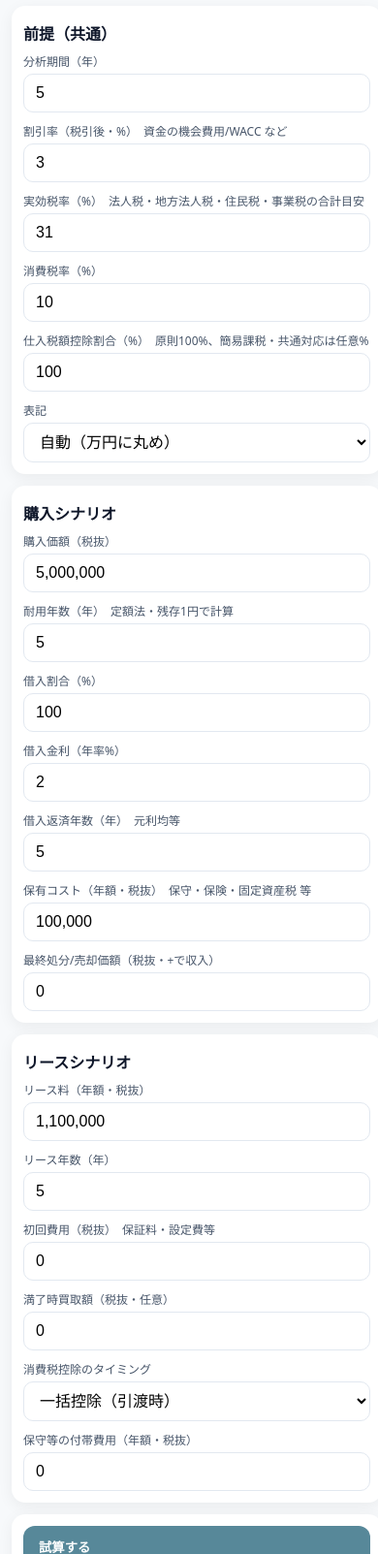
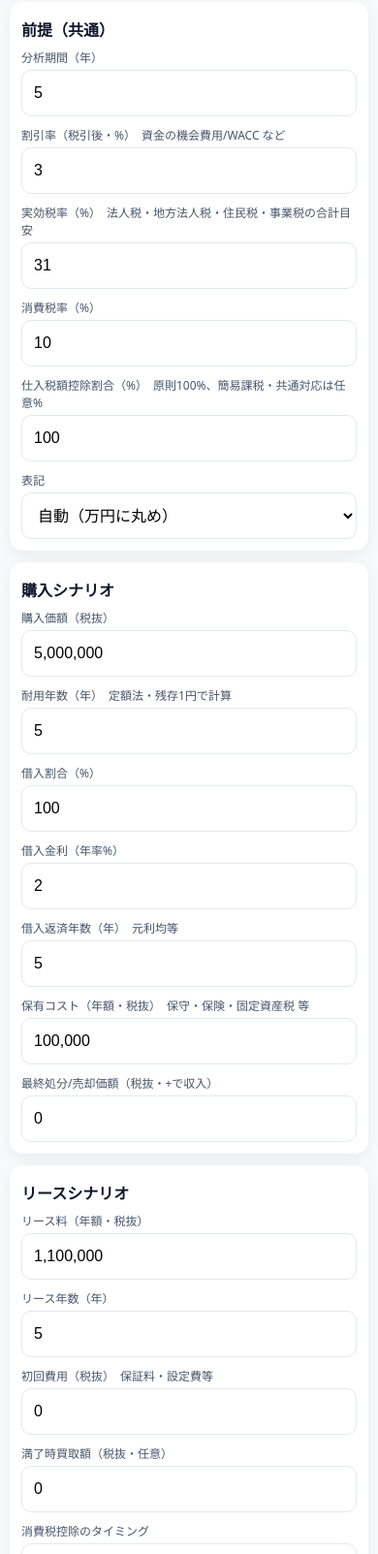
Before and after one commit to takatrp/purchase-or-lease, a plain HTML site: page index.html in a window 390 px wide. Shown: the part 52-1655 px from the top of the page at 97% size. Drawn offline with Linux system fonts and the light colour scheme.

Commit message:
index.html を更新

```diff
--- a/index.html
+++ b/index.html
@@ -32,6 +32,16 @@
   th:first-child,td:first-child{text-align:left}
   .footer{font-size:12px;color:var(--muted)}
   .pill{display:inline-block;padding:4px 8px;border-radius:999px;background:#eef6fb;color:#0b3954;font-size:12px}
+  /* Mobile-first tweaks */
+  .chart{width:100%;height:220px}
+  @media(max-width:839px){
+    main{padding:10px}
+    header h1{font-size:16px}
+    .kpi{grid-template-columns:1fr}
+    .row{grid-template-columns:1fr}
+    .btn{width:100%}
+    input,select{height:48px;font-size:16px}
+  }
 </style>
 </head>
 <body>
@@ -44,23 +54,23 @@
     <div class="grid g2">
       <div>
         <label>分析期間（年）</label>
-        <input type="text" class="num" id="years" value="5" min="1" step="1">
+        <input type="text" class="num" inputmode="decimal" id="years" value="5" min="1" step="1">
       </div>
       <div>
         <label>割引率（税引後・%）<span class="muted">　資金の機会費用/WACC など</span></label>
-        <input type="text" class="num" id="disc" value="3.0" step="0.1">
+        <input type="text" class="num" inputmode="decimal" id="disc" value="3.0" step="0.1">
       </div>
       <div>
         <label>実効税率（%）<span class="muted">　法人税・地方法人税・住民税・事業税の合計目安</span></label>
-        <input type="text" class="num" id="tax" value="31.0" step="0.1">
+        <input type="text" class="num" inputmode="decimal" id="tax" value="31.0" step="0.1">
       </div>
       <div>
         <label>消費税率（%）</label>
-        <input type="text" class="num" id="vatRate" value="10" step="0.1">
+        <input type="text" class="num" inputmode="decimal" id="vatRate" value="10" step="0.1">
       </div>
       <div>
         <label>仕入税額控除割合（%）<span class="muted">　原則100%、簡易課税・共通対応は任意%</span></label>
-        <input type="text" class="num" id="vatCreditRatio" value="100" step="1" min="0" max="100">
+        <input type="text" class="num" inputmode="decimal" id="vatCreditRatio" value="100" step="1" min="0" max="100">
       </div>
       <div>
         <label>表記</label>
@@ -77,31 +87,31 @@
     <div class="grid g2">
       <div>
         <label>購入価額（税抜）</label>
-        <input type="text" class="num" id="buyPrice" value="5000000" step="10000">
+        <input type="text" class="num" inputmode="decimal" id="buyPrice" value="5000000" step="10000">
       </div>
       <div>
         <label>耐用年数（年）<span class="muted">　定額法・残存1円で計算</span></label>
-        <input type="text" class="num" id="life" value="5" min="1" step="1">
+        <input type="text" class="num" inputmode="decimal" id="life" value="5" min="1" step="1">
       </div>
       <div>
         <label>借入割合（%）</label>
-        <input type="text" class="num" id="debtRatio" value="100" min="0" max="100" step="1">
+        <input type="text" class="num" inputmode="decimal" id="debtRatio" value="100" min="0" max="100" step="1">
       </div>
       <div>
         <label>借入金利（年率%）</label>
-        <input type="text" class="num" id="loanRate" value="2.0" step="0.1">
+        <input type="text" class="num" inputmode="decimal" id="loanRate" value="2.0" step="0.1">
       </div>
       <div>
         <label>借入返済年数（年）<span class="muted">　元利均等</span></label>
-        <input type="text" class="num" id="loanYears" value="5" min="1" step="1">
+        <input type="text" class="num" inputmode="decimal" id="loanYears" value="5" min="1" step="1">
       </div>
       <div>
         <label>保有コスト（年額・税抜）<span class="muted">　保守・保険・固定資産税 等</span></label>
-        <input type="text" class="num" id="holdingCost" value="100000" step="1000">
+        <input type="text" class="num" inputmode="decimal" id="holdingCost" value="100000" step="1000">
       </div>
       <div>
         <label>最終処分/売却価額（税抜・+で収入）</label>
-        <input type="text" class="num" id="salvage" value="0" step="1000">
+        <input type="text" class="num" inputmode="decimal" id="salvage" value="0" step="1000">
       </div>
     </div>
   </section>
@@ -111,19 +121,19 @@
     <div class="grid g2">
       <div>
         <label>リース料（年額・税抜）</label>
-        <input type="text" class="num" id="leasePay" value="1100000" step="1000">
+        <input type="text" class="num" inputmode="decimal" id="leasePay" value="1100000" step="1000">
       </div>
       <div>
         <label>リース年数（年）</label>
-        <input type="text" class="num" id="leaseYears" value="5" min="1" step="1">
+        <input type="text" class="num" inputmode="decimal" id="leaseYears" value="5" min="1" step="1">
       </div>
       <div>
         <label>初回費用（税抜）<span class="muted">　保証料・設定費等</span></label>
-        <input type="text" class="num" id="leaseInit" value="0" step="1000">
+        <input type="text" class="num" inputmode="decimal" id="leaseInit" value="0" step="1000">
       </div>
       <div>
         <label>満了時買取額（税抜・任意）</label>
-        <input type="text" class="num" id="leaseBuyout" value="0" step="1000">
+        <input type="text" class="num" inputmode="decimal" id="leaseBuyout" value="0" step="1000">
       </div>
       <div>
         <label>消費税控除のタイミング</label>
@@ -134,7 +144,7 @@
       </div>
       <div>
         <label>保守等の付帯費用（年額・税抜）</label>
-        <input type="text" class="num" id="leaseMaint" value="0" step="1000">
+        <input type="text" class="num" inputmode="decimal" id="leaseMaint" value="0" step="1000">
       </div>
     </div>
   </section>
@@ -161,6 +171,14 @@
       </div>
     </div>
     <p id="verdict" style="font-weight:800"></p>
+<div class="row" style="grid-template-columns:1fr 180px;align-items:center">
+  <span class="muted">グラフ指標</span>
+  <select id="metric">
+    <option value="EAC" selected>等価年額（EAC）</option>
+    <option value="NPC">現在価値（NPC＝純コスト）</option>
+  </select>
+</div>
+<div id="chartArea" class="chart"></div>
   </section>
 
   <section class="card">
@@ -384,6 +402,11 @@ function run(){
   const verdict = ( -buyNPVv < -leaseNPVv ) ? '購入のコスト（NPC/EAC）が小さく、有利と判定しました。' : ( -leaseNPVv < -buyNPVv ) ? 'リースのコスト（NPC/EAC）が小さく、有利と判定しました。' : '両者はほぼ同等です。契約条件の見直しをご検討ください。';
   document.getElementById('verdict').textContent = verdict;
 
+  // グラフ用データ（NPCは純コスト= -NPVで扱う）
+  window._calc = { buyEACv, leaseEACv, buyNPCost: -buyNPVv, leaseNPCost: -leaseNPVv };
+  const metricEl = document.getElementById('metric');
+  if(metricEl) renderChart(metricEl.value);
+
   tablesDiv.innerHTML = buildTables('購入', buyRows) + buildTables('リース', leaseRows);
 }
 
@@ -410,8 +433,11 @@ function loadSample(){
 }
 
 bindFormatters();
+bindFormatters();
 document.getElementById('run').addEventListener('click', run);
 document.getElementById('sample').addEventListener('click', loadSample);
+const metricEl = document.getElementById('metric');
+if(metricEl){ metricEl.addEventListener('change', ()=> renderChart(metricEl.value)); }
 // 初回
 loadSample();
 </script>
```
